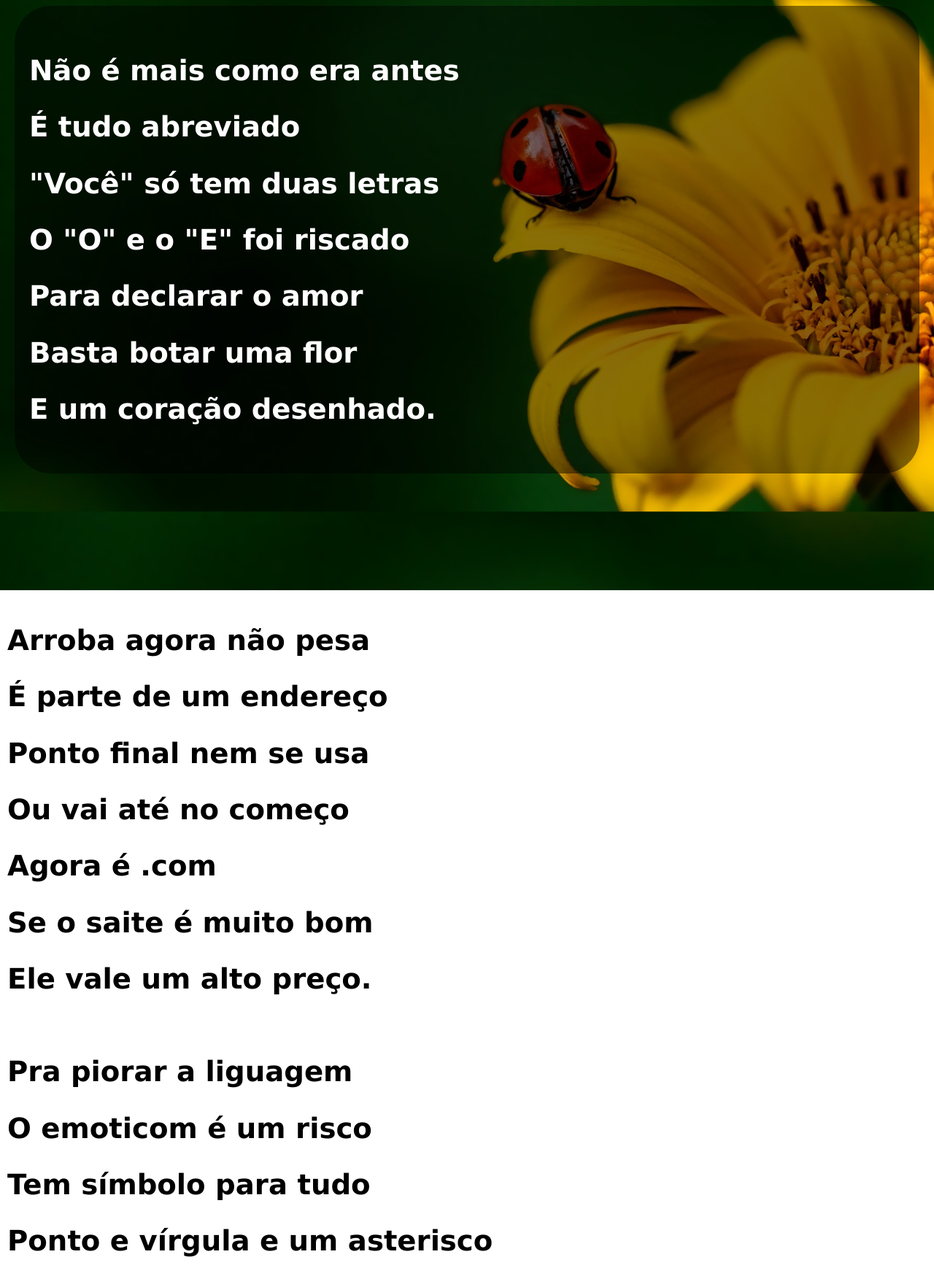
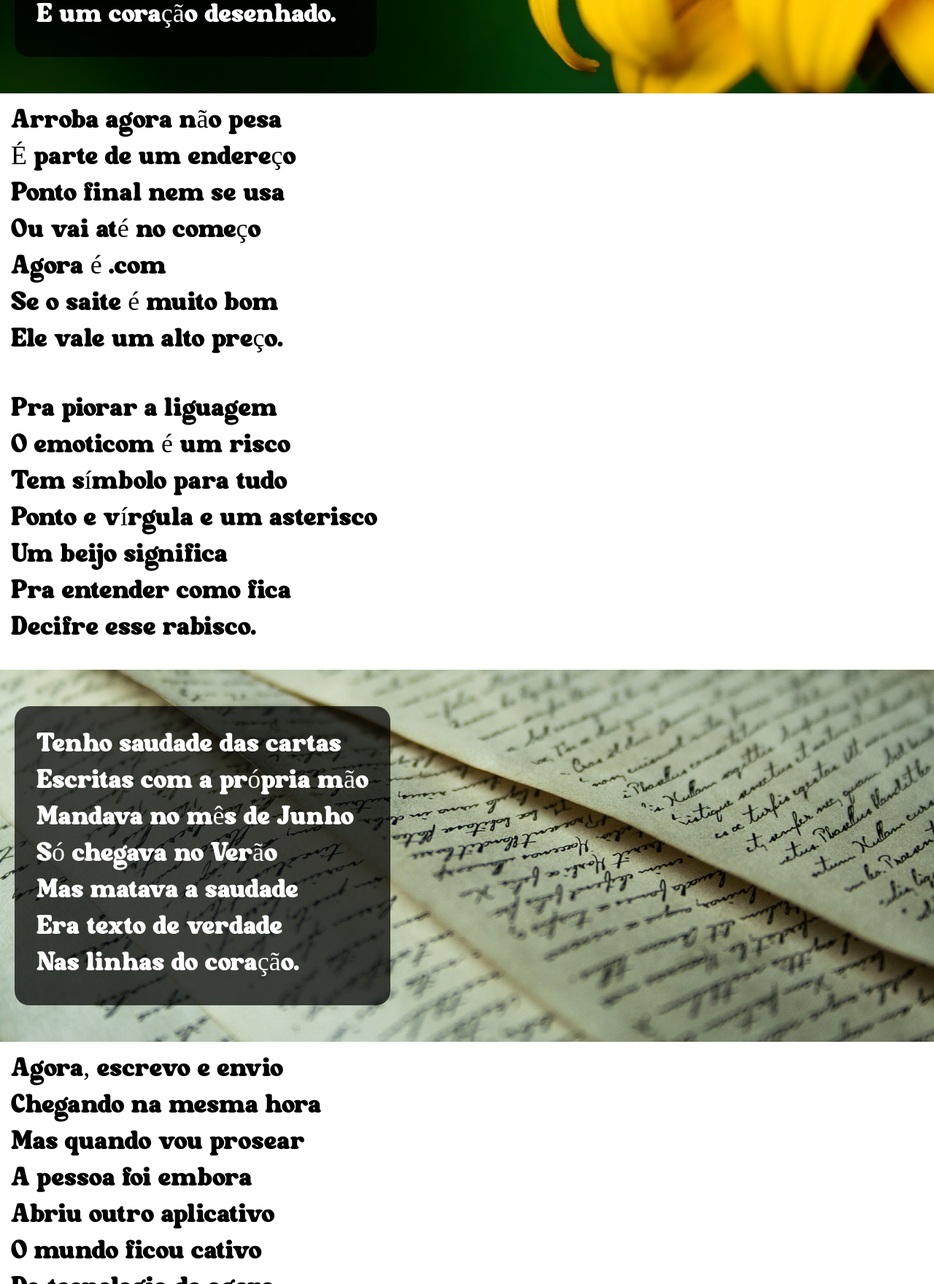
Before and after one commit to KevinNtomeno/desafio-n12, a plain HTML site: page index.html in a window 1280 px wide. Shown: the part 1040-2800 px from the top of the page at 73% size. Drawn offline with Linux system fonts and the light colour scheme.

Commit message:
novas modificacoes

```diff
--- a/index.html
+++ b/index.html
@@ -1,134 +1,19 @@
 <!DOCTYPE html>
-<html lang="en">
+<html lang="pt-br">
 <head>
     <meta charset="UTF-8">
     <meta name="viewport" content="width=device-width, initial-scale=1.0">
-    <title>Cordel Moderno</title>
-    <style>
-        * {
-            margin: 0;
-
-        }
-        header{
-            background-color: black;
-            color: white;
-            text-align: center;
-            padding: 50px;
-            font-family: Arial, Helvetica, sans-serif;
-        }
-        header h1{
-            padding: 20px;
-            font-size: 4em;
-        }
-        header a{
-            color: white;
-            text-decoration: none;
-        }
-        header a:hover{
-
-            text-decoration: underline;
-
-        }
-
-        main section p{
-            text-align: justify;
-            padding: 10px;
-            line-height: 2em;
-            font-size: 1.5em;
-            font-family: 'Lucida Sans', 'Lucida Sans Regular', 'Lucida Grande', 'Lucida Sans Unicode', Geneva, Verdana, sans-serif;
-
-
-        }
-        .estrofe1{
-            padding-bottom: 60px;
-        }
-
-        .estrofe2{
-            padding-top: 160px ;
-            padding-bottom: 160px;
-            background-image: url('imagens/background001.jpg');
-            background-repeat: no-repeat;
-            background-size: cover;
-            background-position: center center;
-            background-attachment: fixed;
-
-        }
-        .estrofe2 p {
-            background-color: rgba(0, 0, 0, 0.466);
-            min-width: 300px;
-            max-width: 400px;
-            color: white;
-            padding: 20px;
-            padding-top: 50px;
-            padding-bottom: 50px;
-            border-radius: 50px;
-            transform: translateX(20px);
-        }
-
-        .estrofe4{
-            background-image: url('imagens/background002.jpg');
-            background-position: center center;
-            background-size: cover;
-            background-attachment: fixed;
-            padding: 50px 0 50px 0;
-        }
-        .estrofe4 p{
-            background-color: rgba(0, 0, 0, 0.466);
-            color: white;
-            max-width: 400px;
-            min-width: 300px;
-            border-radius: 20px;
-            padding: 20px;
-            padding-bottom: 50px;
-            padding-top: 50px;
-            transform: translateX(20px);
-
-        }
-
-        footer{
-            background-color: black;
-            color: white;
-            text-align: center;
-            padding: 10px;
-        }
-        footer p{
-            font-size: 1.2em;
-        }
-
-        footer a{
-            color: white;
-            text-decoration: none;
-        }
-
-        footer a:hover{
-            text-decoration: underline;
-        }
-        @media (min-width:800px) {
-            *{
-                font-size: 1.1em;
-            }
-
-            .estrofe4 p{
-                max-width: 1200px;
-                min-width: 800px;
-            }
-
-            .estrofe2 p{
-                max-width: 1200px;
-                min-width: 800px;
-            }
-
-        }
-    </style>
+    <title>Cordel Project</title>
+    <link rel="stylesheet" href="style/style.css">
 </head>
 <body>
+
     <header>
         <h1>Cordel Moderno</h1>
-        <p>Por <a href="https://www.recantodasletras.com.br/poesias/3186743">Milton Duarte</a></p>
+        <p>Por <a href="https://www.recantodasletras.com.br/poesias/3186743" target="_blank"><strong>Milton Duarte</strong></a></p>
     </header>
-    <main>
-        <section class="estrofe1">
-            <strong>
+
+    <section class="normal">
         <p>
             Estou ficando cansado <br>
             Da tal tecnologia <br>
@@ -136,28 +21,25 @@
             Mensagem curta e fria <br>
             Twitter e Facebook <br>
             Antes que eu caduque <br>
-                        Vou dizer tudo em poesia. <br>
+            Vou dizer tudo em poesia.
         </p>
-            </strong>
     </section>
 
-        <section class="estrofe2">
-            <strong>
+
+    <section class="especial" id="f1">
         <p>
             Não é mais como era antes <br>
-                    É tudo abreviado<br>
-                    "Você" só tem duas letras<br>
-                    O "O" e o "E" foi riscado<br>
-                    Para declarar o amor<br>
-                    Basta botar uma flor<br>
-                    E um coração desenhado.<br>
+            É tudo abreviado <br>
+            "Você" só tem duas letras <br>
+            O "O" e o "E" foi riscado <br>
+            Para declarar o amor <br>
+            Basta botar uma flor <br>
+            E um coração desenhado.
         </p>
-            </strong>
     </section>
 
-        <section class="estrofe3">
-            <strong>
-                <p>
+
+    <section class="normal">
         <p>
             Arroba agora não pesa <br>
             É parte de um endereço <br>
@@ -165,9 +47,9 @@
             Ou vai até no começo <br>
             Agora é .com <br>
             Se o saite é muito bom <br>
-                        Ele vale um alto preço. <br>
+            Ele vale um alto preço.
         </p>
-                    <br>
+
         <p>
             Pra piorar a liguagem <br>
             O emoticom é um risco <br>
@@ -175,15 +57,11 @@
             Ponto e vírgula e um asterisco <br>
             Um beijo significa <br>
             Pra entender como fica <br>
-                        Decifre esse rabisco. <br>
+            Decifre esse rabisco.
         </p>
-
-                </p>
-            </strong>
     </section>
 
-        <section class="estrofe4">
-            <strong>
+    <section class="especial" id="f2">
         <p>
             Tenho saudade das cartas <br>
             Escritas com a própria mão <br>
@@ -191,14 +69,11 @@
             Só chegava no Verão <br>
             Mas matava a saudade <br>
             Era texto de verdade <br>
-                    Nas linhas do coração. <br>
+            Nas linhas do coração.
         </p>
-            </strong>
     </section>
 
-        <section class="estrofe5">
-            <strong>
-                <p>
+    <section class="normal">
         <p>
             Agora, escrevo e envio <br>
             Chegando na mesma hora <br>
@@ -206,9 +81,9 @@
             A pessoa foi embora <br>
             Abriu outro aplicativo <br>
             O mundo ficou cativo <br>
-                        Da tecnologia do agora. <br>
+            Da tecnologia do agora.
         </p>
-                        <br>
+
         <p>
             Felizmente, pra orar <br>
             Não precisa de internet <br>
@@ -216,18 +91,13 @@
             Se quiser, faça esse teste <br>
             Dois pontos são dois joelhos <br>
             Seus lábios são aparelhos <br>
-                        Deixe que Deus interprete. <br>
+            Deixe que Deus interprete.
         </p>
-                </p>
-            </strong>
+    </section>
 
-        </section>
-    </main>
-
-    <footer><p>Site Criado por <a href="#"><strong>Kevin Ntomeno</strong></a> para os estudos pessoais.</p></footer>
-
-
-
+    <footer>
+        <p>Site criado por <strong><a href="https://github.com/KevinNtomeno">Kevin Ntomeno</a></strong> para viver.</p>
+    </footer>
 
 </body>
 </html>
--- /dev/null
+++ b/style/style.css
@@ -0,0 +1,109 @@
+@charset "UTFI-8";
+
+
+:root{
+    --font01: Verdana, Geneva, Tahoma, sans-serif;
+
+}
+
+@font-face {
+    font-family: cake;
+    src: url('../fonts/Sundori.ttf');
+}
+
+* {
+    margin: 0;
+    padding: 0;
+}
+
+body, html{
+    font-family: cake;
+    transition: 1s;
+
+}
+
+header{
+    background-color: black;
+    color: white;
+    text-align: center;
+    padding-top: 50px;
+    padding-bottom: 50px;
+}
+
+header > h1{
+    padding: 10px;
+    font-variant: small-caps;
+    font-size: 4em;
+}
+
+header > p{
+    font-family: Verdana, Geneva, Tahoma, sans-serif;
+}
+
+a{
+    color: white;
+    text-decoration: none;
+}
+a:hover{
+    text-decoration: underline;
+}
+section > p{
+    line-height: 50px;
+    padding-left: 15px;
+    padding-top: 15px;
+    font-size: 1.5em;
+}
+.normal{
+
+}
+.normal > p{
+    padding-bottom: 30px;
+}
+
+.especial{
+    padding: 50px 0 50px 0;
+    background-size: cover;
+    background-repeat: no-repeat;
+    background-attachment: fixed;
+
+}
+.especial > p{
+    background-color: rgba(0, 0, 0, 0.712);
+    color: white;
+    display: inline-block;
+    padding: 30px;
+    margin-left: 20px;
+    border-radius: 20px;
+}
+#f1{
+    background-image: url('../imagens/background001.jpg');
+    background-position: right bottom;
+
+}
+
+#f2{
+    background-image: url('../imagens/background002.jpg');
+    background-position: right bottom;
+
+}
+
+
+@media (min-width:750px) {
+
+    body{
+        font-size: 1.5em;
+        transition: 1s;
+    }
+
+}
+
+
+
+
+footer{
+    background-color: black;
+    color: white;
+    text-align: center;
+    padding: 10px;
+    font-family: Verdana, Geneva, Tahoma, sans-serif;
+}
```
Also changed, not shown: fonts/Cream Cake Bold.otf (added), fonts/Cream Cake.otf (added), fonts/Sundori.ttf (added). Lines whose indentation alone changed are shown as unchanged.
